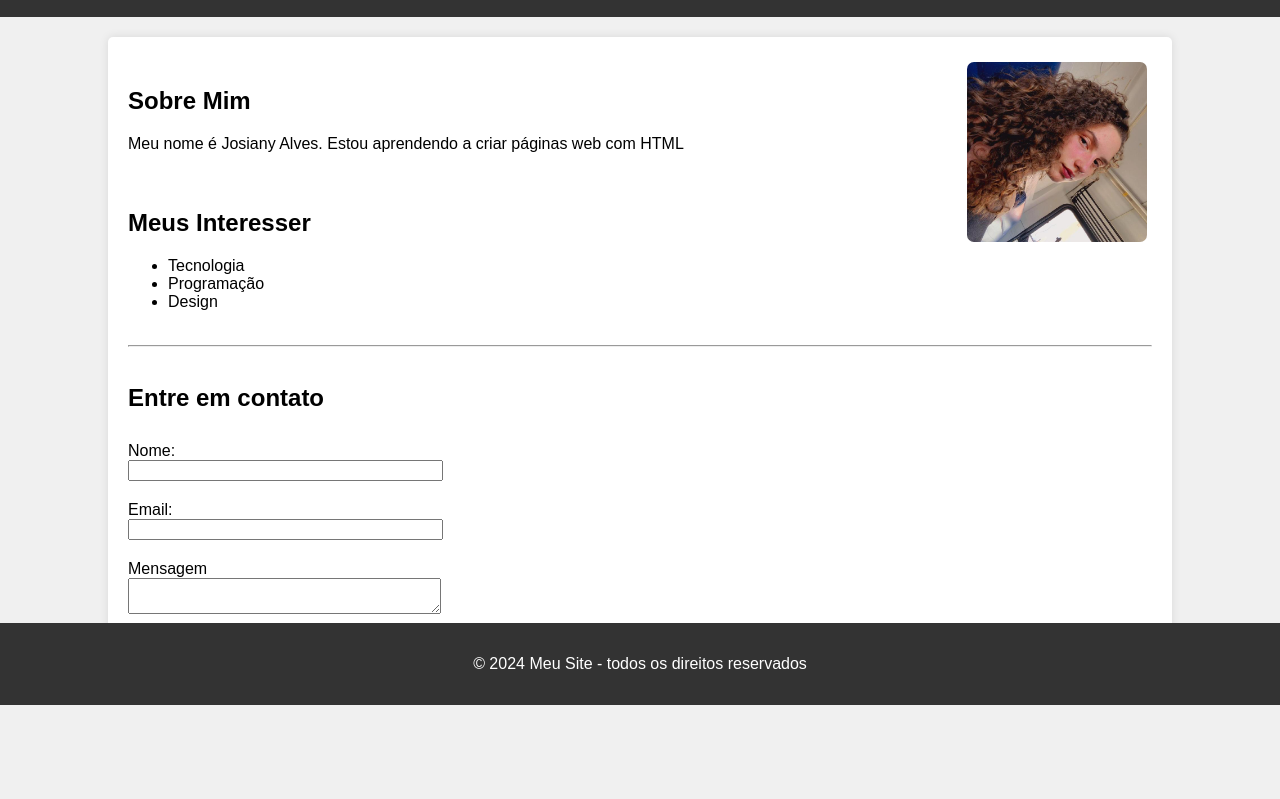
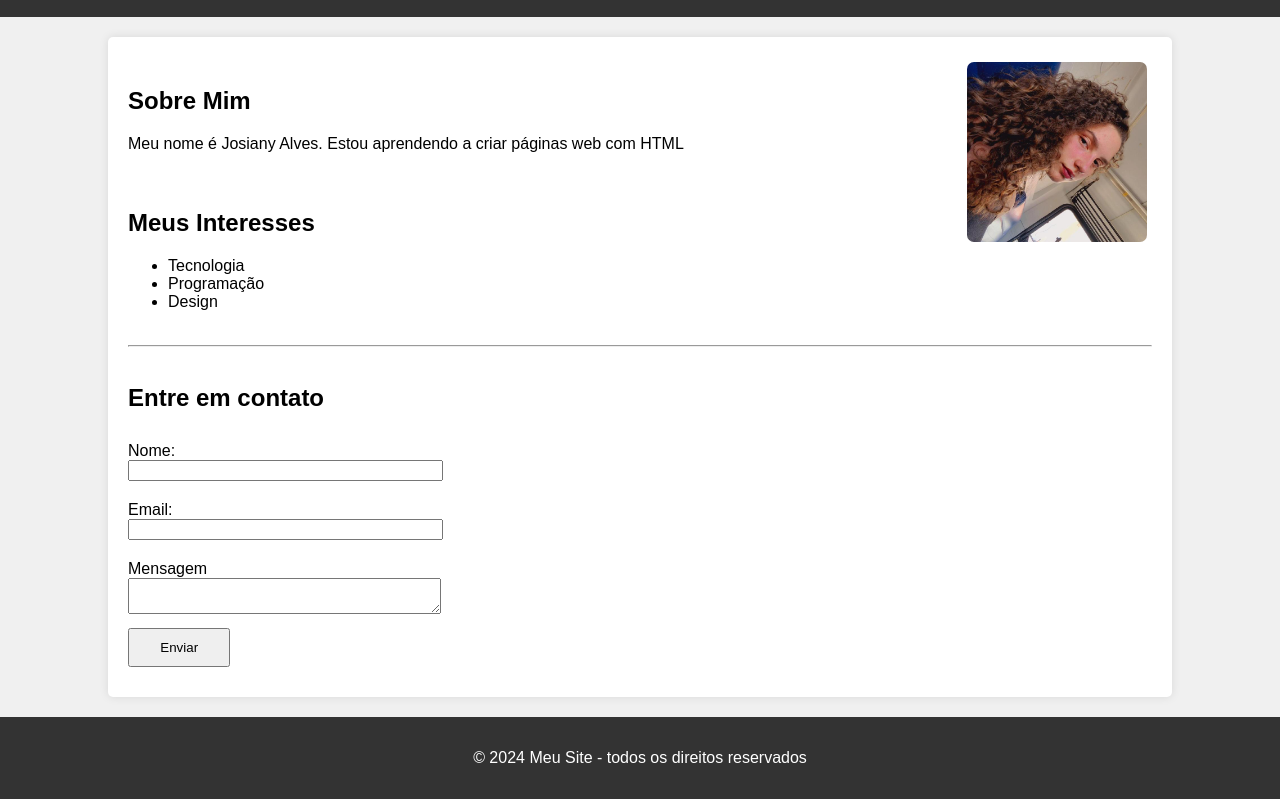
Before and after one commit to jjalvesp/html-presencial, a plain HTML site: page index.html in a window 1280 px wide. Shown: the part 95-894 px from the top of the page. Before the commit the page ends 812 px from the top, so only its background shows below. Drawn offline with Linux system fonts and the light colour scheme.

Commit message:
sem position do footer

```diff
--- a/index.html
+++ b/index.html
@@ -22,7 +22,7 @@
         </p>
       </section>
       <section>
-        <h2>Meus Interesser</h2>
+        <h2>Meus Interesses</h2>
         <ul>
           <li>Tecnologia</li>
           <li>Programação</li>
--- a/style.css
+++ b/style.css
@@ -60,7 +60,6 @@ footer {
   color: #fff;
   text-align: center;
   padding: 1em 0;
-  position: fixed;
   bottom: 0;
   width: 100%;
 }
```
